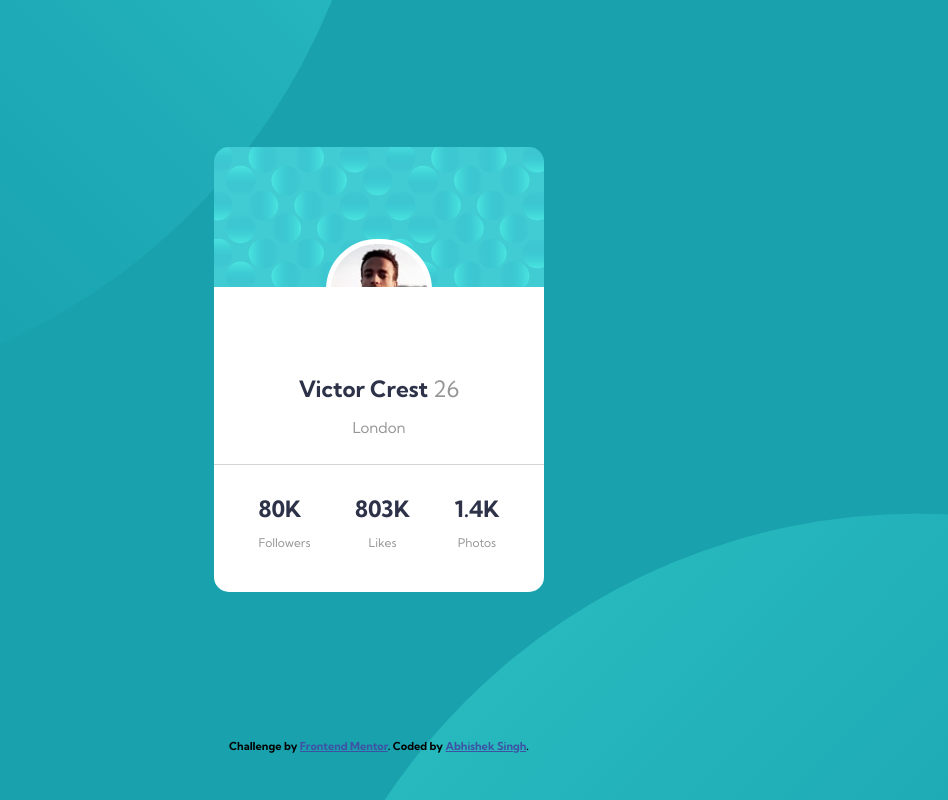
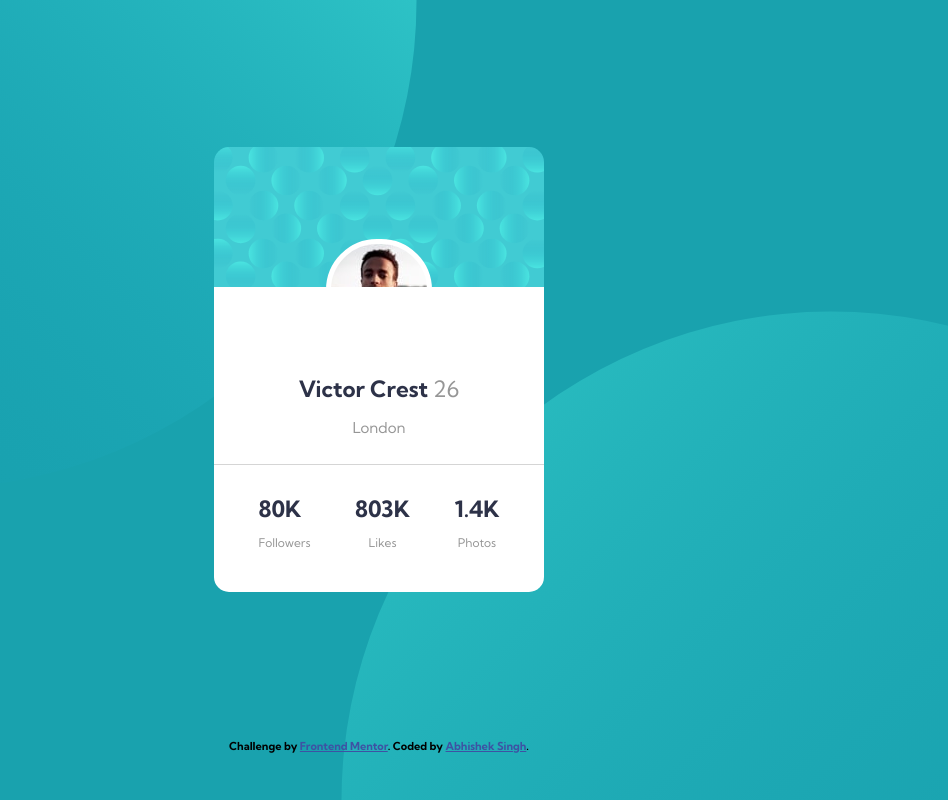
Before and after one commit to abhisheksinghwork7/Profile-card-component, a plain HTML site: page index.html in a window 1280 px wide. Shown: the whole page, without its empty margins (261-1209 px from the left). Drawn offline with Linux system fonts and the light colour scheme.

Commit message:
update background

```diff
--- a/scss/style.css
+++ b/scss/style.css
@@ -10,8 +10,10 @@ body {
   background-color: #19a2ae;
   background-image: url("/images/bg-pattern-top.svg"), url("/images/bg-pattern-bottom.svg");
   background-repeat: no-repeat,no-repeat;
-  background-size: cover,cover;
-  background-position: top -60vh left -120vw ,bottom -60vh right -120vw;
+  background-size: inherit, inherit;
+  background-position: top -700px left -550px , bottom -550px right -700px;
+  background-attachment: fixed,fixed;
+  z-index: -1;
 }
 
 section {
@@ -41,12 +43,14 @@ main .profile-photo {
   border-width: 5px;
   border-color: white;
   overflow: overlay;
+  z-index: 2;
 }
 
 main .main-details {
   margin: -3.9rem auto;
   overflow: auto;
   text-align: center;
+  z-index: 1;
 }
 
 main .main-details h2 {
@@ -98,7 +102,7 @@ main .main-details p {
 
 @media screen and (min-width: 992px) {
   body {
-    background-position: top -110vh left -50vw ,bottom -130vh right -42vw;
+    background-position: top -489px left  -300px, bottom -489px right -300px;
   }
 }
 /*# sourceMappingURL=style.css.map */
```
